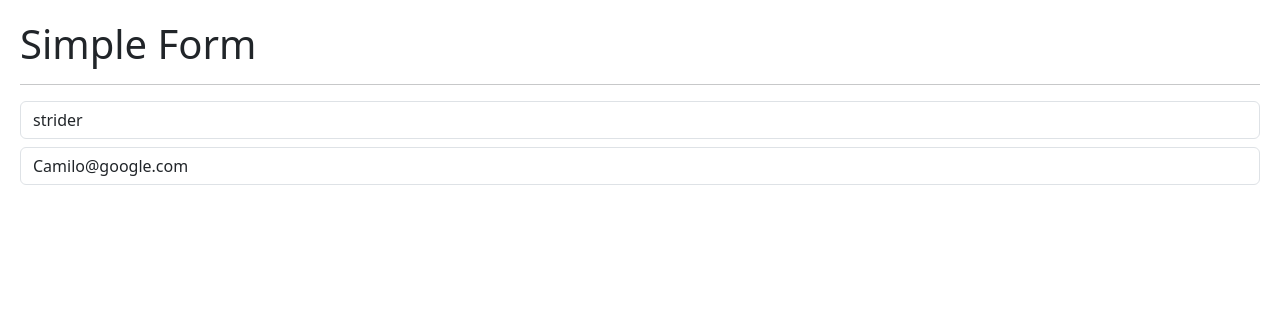
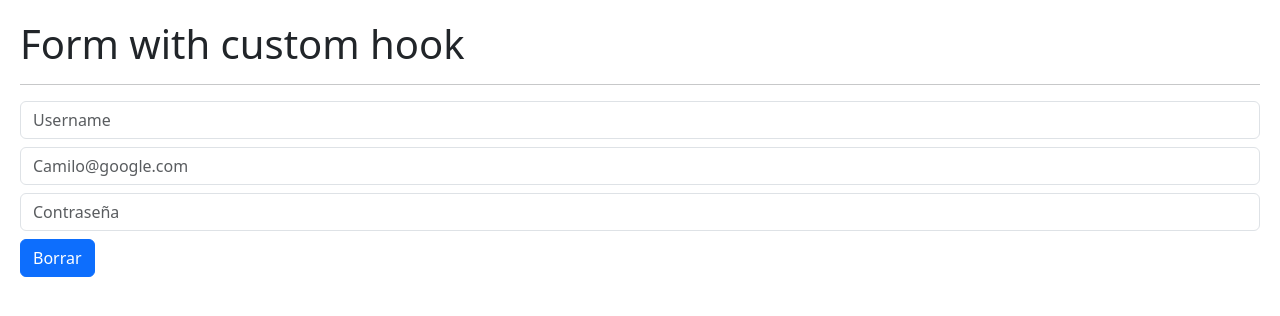
Before and after one commit to CamiloLopez15/react-course, a React (Vite) app in the folder 05-basics-hooks/: page / in a window 1280 px wide. Shown: the top 316 px of the page. Built offline with nearby package versions, Linux system fonts and the light colour scheme.

Commit message:
feat: added class 125

```diff
--- /dev/null
+++ b/05-basics-hooks/src/02-useEffect/FormWithCustomHook.tsx
@@ -0,0 +1,53 @@
+import { useForm } from "../hooks/useForm";
+
+const initialValueForm = {
+    username: "",
+    email: "",
+    password: "",
+};
+
+const FormWithCustomHook = () => {
+    const { email, password, username, onChangeInput, onResetForm } =
+        useForm<typeof initialValueForm>(initialValueForm);
+
+    return (
+        <>
+            <h1>Form with custom hook</h1>
+            <hr />
+
+            <input
+                type="text"
+                className="form-control"
+                placeholder="Username"
+                name="username"
+                value={username}
+                onChange={onChangeInput}
+            />
+            <input
+                type="email"
+                className="form-control mt-2"
+                placeholder="Camilo@google.com"
+                name="email"
+                value={email}
+                onChange={onChangeInput}
+            />
+            <input
+                type="password"
+                className="form-control mt-2"
+                placeholder="Contraseña"
+                name="password"
+                value={password}
+                onChange={onChangeInput}
+            />
+            <button
+                type="button"
+                onClick={onResetForm}
+                className="btn btn-primary mt-2"
+            >
+                Borrar
+            </button>
+        </>
+    );
+};
+
+export default FormWithCustomHook;
--- /dev/null
+++ b/05-basics-hooks/src/hooks/useForm.ts
@@ -0,0 +1,13 @@
+import { ChangeEvent, useState } from "react";
+
+export const useForm = <T>(initialForm: T) => {
+    const [formState, setFormState] = useState<T>(initialForm);
+
+    const onChangeInput = ({ target }: ChangeEvent<HTMLInputElement>) => {
+        const { name, value } = target;
+        setFormState({ ...formState, [name]: value });
+    };
+
+    const onResetForm = () => setFormState(initialForm);
+    return { ...formState, formState, onChangeInput, onResetForm };
+};
--- a/05-basics-hooks/src/main.tsx
+++ b/05-basics-hooks/src/main.tsx
@@ -3,12 +3,13 @@ import { createRoot } from "react-dom/client";
 // import CounterApp from "./01-useState/CounterApp";
 // import HooksApp from "./HooksApp";
 // import CounterWithCustomHook from "./01-useState/CounterWithCustomHook";
-import SimpleForm from "./02-useEffect/SimpleForm";
+// import SimpleForm from "./02-useEffect/SimpleForm";
+import FormWithCustomHook from "./02-useEffect/FormWithCustomHook";
 
 import "./index.css";
 
 createRoot(document.getElementById("root")!).render(
     <StrictMode>
-        <SimpleForm />
+        <FormWithCustomHook />
     </StrictMode>
 );
```
